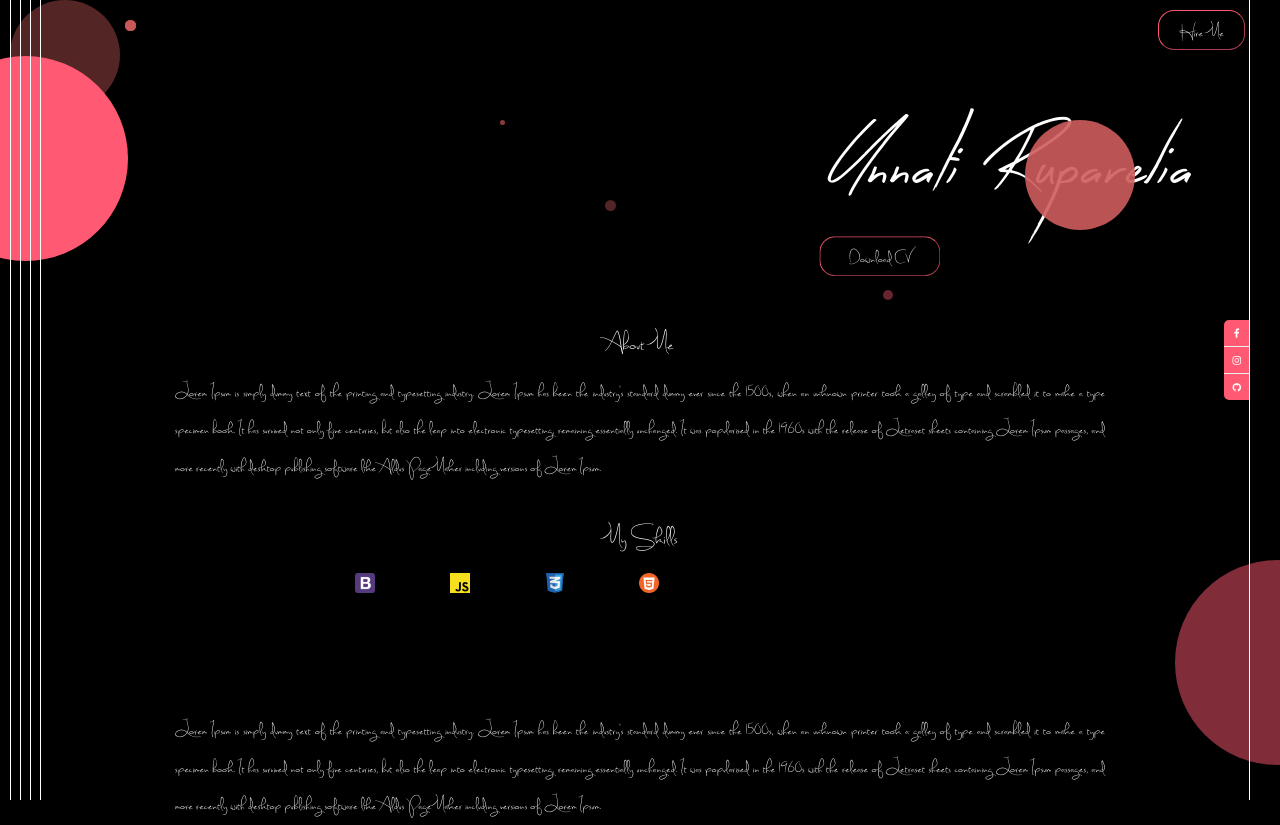
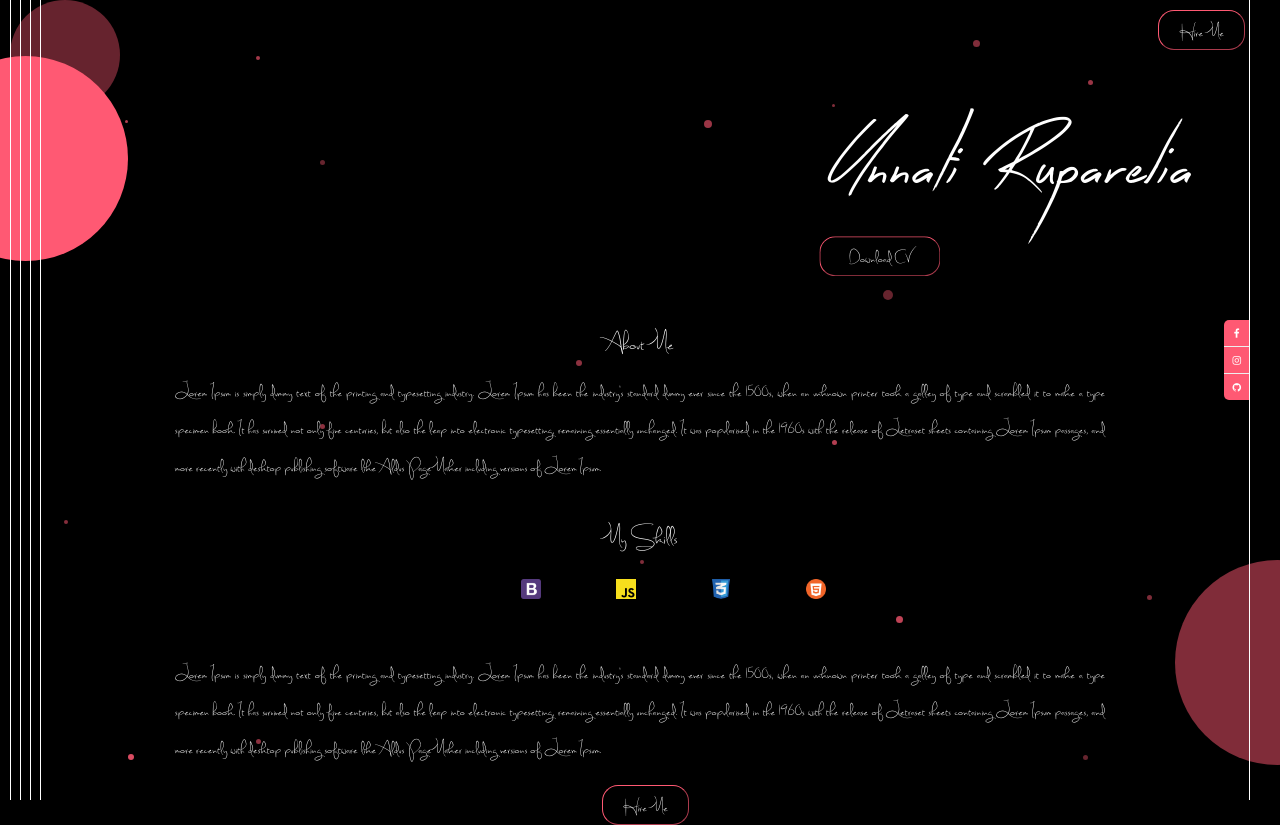
Before and after one commit to divyansh0908/template, a plain HTML site: page template.html in a window 1280 px wide. Drawn offline with nearby package versions, Linux system fonts and the light colour scheme.

Commit message:
final template

```diff
--- a/staatic/dot.css
+++ b/staatic/dot.css
@@ -9,124 +9,184 @@
   opacity: 50%;
 }
 .vl7 {
-    height: 11px;
-    width: 11px;
-    background-color: rgb(207, 93, 93);
+    height: 4px;
+    width: 4px;
+    background-color: #ff5973;
     border-radius: 50%;
-    position: absolute;
-    margin-left: 125px;
-    margin-top: 20px;
-    opacity: 40%;
+    position: fixed;
+    left: 50%;
+    top: 70%;
+    opacity: 50%;
   }
 
-  /*.vl8 {
-    height: 80px;
-    width: 80px;
-    background-color: rgb(207, 93, 93);
+  .vl8 {
+    height: 8px;
+    width: 8px;
+    background-color: #ff5973;
     border-radius: 50%;
-    position: absolute;
-    margin-left: 1400px;
-    margin-top: -320px;
-    opacity: 40%;
-  }*/
+    position: fixed;
+    left: 1400px;
+    top: 320px;
+    opacity: 650%;
+  }
   .vl9 {
-    height: 110px;
-    width: 110px;
-    background-color: rgb(207, 93, 93);
+    height: 3px;
+    width: 3px;
+    background-color: #ff5973;
     border-radius: 50%;
-    position: absolute;
-    margin-left: 1025px;
-    margin-top: 120px;
-    opacity: 90%;
+    position: fixed;
+    left: 125px;
+    top: 120px;
+    opacity: 70%;
   }
   .vl10 {
-    height: 11px;
-    width: 11px;
-    background-color: rgb(207, 93, 93);
+    height: 5px;
+    width: 5px;
+    background-color: #ff5973;
     border-radius: 50%;
-    position: absolute;
-    margin-left: 125px;
-    margin-top: 20px;
+    position: fixed;
+    left: 25%;
+    top: 20%;
     opacity: 40%;
   }
   .vl11 {
-    height: 11px;
-    width: 11px;
-    background-color: rgb(207, 93, 93);
+    height: 6px;
+    width: 6px;
+    background-color: #ff5973;
     border-radius: 50%;
-    position: absolute;
-    margin-left: 125px;
-    margin-top: 20px;
-    opacity: 40%;
+    position: fixed;
+    left: 45%;
+    top: 45%;
+    opacity: 55%;
   }
   .vl12 {
-    height: 11px;
-    width: 11px;
-    background-color: rgb(207, 93, 93);
+    height: 8px;
+    width: 8px;
+    background-color: #ff5973;
     border-radius: 50%;
-    position: absolute;
-    margin-left: 125px;
-    margin-top: 20px;
-    opacity: 40%;
+    position: fixed;
+    left: 55%;
+    top: 15%;
+    opacity: 60%;
   }
   .vl13 {
-    height: 11px;
-    width: 11px;
-    background-color: rgb(207, 93, 93);
+    height: 5px;
+    width: 5px;
+    background-color: #ff5973;
     border-radius: 50%;
-    position: absolute;
-    margin-left: 125px;
-    margin-top: 20px;
-    opacity: 40%;
+    position: fixed;
+    left: 65%;
+    top: 55%;
+    opacity: 70%;
   }
   .vl14 {
-    height: 11px;
-    width: 11px;
-    background-color: rgb(207, 93, 93);
+    height:5px;
+    width: 5px;
+    background-color: #ff5973;
     border-radius: 50%;
-    position: absolute;
-    margin-left: 125px;
-    margin-top: 20px;
-    opacity: 40%;
+    position: fixed;
+    left: 25%;
+    top: 53%;
+    opacity: 55%;
   }
   .vl15 {
-    height: 11px;
-    width: 11px;
-    background-color: rgb(207, 93, 93);
+    height: 5px;
+    width: 5px;
+    background-color: #ff5973;
     border-radius: 50%;
-    position: absolute;
-    margin-left: 125px;
-    margin-top: 20px;
-    opacity: 40%;
+    position: fixed;
+    left: 85%;
+    top: 10%;
+    opacity: 60%;
   }
   .vl16 {
-    height: 8px;
-    width: 8px;
-    background-color: rgb(207, 93, 93);
+    height: 7px;
+    width: 7px;
+    background-color: #ff5973;
     border-radius: 50%;
-    position: absolute;
-    margin: 250px;
-    margin-top: -10px;
-    opacity: 70%;
+    position: fixed;
+    left: 76%;
+    top: 5%;
+    opacity: 50%;
   }
   .vl17 {
-    height: 11px;
-    width: 11px;
-    background-color: rgb(207, 93, 93);
+    height: 4px;
+    width: 4px;
+    background-color: #ff5973;
     border-radius: 50%;
-    position: absolute;
-    margin-left: 605px;
-    margin-top: 200px;
-    opacity: 40%;
+    position: fixed;
+    left: 5%;
+    top: 65%;
+    opacity: 52%;
   }
 
   .vl18 {
     height: 5px;
     width: 5px;
-    background-color: rgb(207, 93, 93);
+    background-color: #ff5973;
     border-radius: 50%;
-    position: absolute;
-    margin-left: 500px;
-    margin-top: 120px;
+    position: fixed;
+    right: 15%;
+    bottom: 5%;
     opacity: 40%;
   }
+  .vl19 {
+    height: 5px;
+    width: 5px;
+    background-color: #ff5973;
+    border-radius: 50%;
+    position: fixed;
+    right: 10%;
+    bottom: 25%;
+    opacity: 49%;
+  }
+  .vl20 {
+    height: 6px;
+    width: 6px;
+    background-color: #ff5973;
+    border-radius: 50%;
+    position: fixed;
+    left: 10%;
+    bottom: 5%;
+    opacity: 85%;
+  }
+  .vl21 {
+    height: 5px;
+    width: 5px;
+    background-color: #ff5973;
+    border-radius: 50%;
+    position: fixed;
+    left: 20%;
+    bottom: 7%;
+    opacity: 55%;
+  }
+  .vl22 {
+    height: 4px;
+    width: 4px;
+    background-color: #ff5973;
+    border-radius: 50%;
+    position: fixed;
+    left: 20%;
+    top: 7%;
+    opacity: 64%;
+  }
+  .vl23 {
+    height: 7px;
+    width: 7px;
+    background-color: #ff5973;
+    border-radius: 50%;
+    position: fixed;
+    left: 70%;
+    top: 77%;
+    opacity: 75%;
+  }
+  .vl24 {
+    height: 3px;
+    width: 3px;
+    background-color: #ff5973;
+    border-radius: 50%;
+    position: fixed;
+    left: 65%;
+    top: 13%;
+    opacity: 50%;
+  }
--- a/template.html
+++ b/template.html
@@ -23,8 +23,26 @@
 <script src="https://kit.fontawesome.com/yourcode.js"></script>
 
 </head>
-<body>
-
+<body><div>
+    <div class="vl18"></div>
+    <div class="vl17"></div>
+    <div class="vl16"></div>
+    <div class="vl15"></div>
+    <div class="vl14"></div>
+    <div class="vl13"></div>
+    <div class="vl12"></div>
+    <div class="vl11"></div>
+    <div class="vl10"></div>
+    <div class="vl9"></div>
+    <div class="vl8"></div>
+    <div class="vl7"></div>
+    <div class="vl19"></div>
+    <div class="vl20"></div>
+    <div class="vl21"></div>
+    <div class="vl22"></div>
+    <div class="vl23"></div>
+    <div class="vl24"></div>
+    <div class="vl25"></div><div>
     <div>
         <button class="hr-me">Hire  Me</button></div>
 
@@ -44,17 +62,17 @@
         <div id="vl4"></div></div>
     </div>
 
-    <div class="icon-bar">
+    <!--<div class="icon-bar">
 
         <a href="#" class="fa fa-facebook" style="font-size:10px"></a>
         <hr>
         <a href="#" class="fa fa-instagram" style="font-size:10px"></a>
         <hr>
         <a href="#" class="fa fa-github" style="font-size:10px"></a>
-       <!-- <a href="#" class="facebook"><i class="fa fa-instagram"></i></a>
-        <a href="#" class="facebook"><i class="fa fa-github"></i></a>-->
+        <a href="#" class="facebook"><i class="fa fa-instagram"></i></a>
+        <a href="#" class="facebook"><i class="fa fa-github"></i></a>
 
-    </div>
+    </div>-->
     <span class="dot1"></span>
 
 
@@ -66,6 +84,17 @@
     <div class="text-containe">
         <h6 class="abt">About Me</h6>
         <p class="intro"> Lorem Ipsum is simply dummy text of the printing and typesetting industry. Lorem Ipsum has been the industry's standard dummy  ever since the 1500s, when an unknown printer took a galley of type and scrambled it to make a type specimen book. It has survived not only five centuries, but also the leap into electronic typesetting, remaining essentially unchanged. It was popularised in the 1960s with the release of Letraset sheets containing Lorem Ipsum passages, and more recently with desktop publishing software like Aldus PageMaker including versions of Lorem Ipsum.</p>
+        <div class="icon-bar">
+
+            <a href="#" class="fa fa-facebook" style="font-size:10px"></a>
+            <hr>
+            <a href="#" class="fa fa-instagram" style="font-size:10px"></a>
+            <hr>
+            <a href="#" class="fa fa-github" style="font-size:10px"></a>
+           <!-- <a href="#" class="facebook"><i class="fa fa-instagram"></i></a>
+            <a href="#" class="facebook"><i class="fa fa-github"></i></a>-->
+
+        </div>
     </div>
 <div class="skill">
         <h6 class="mysks">My Skills</h6>
@@ -76,22 +105,10 @@
             <a href="#" style="padding: 0px;" ><img src="./staatic/css2.png" style="width: 20px; height:20px;padding:0px"></a>
             <a href="#" style="padding: 0px;" ><img src="./staatic/html5-512.jpg" style="width: 20px; height:20px;padding:0px"></a></div>
             <p>Lorem Ipsum is simply dummy text of the printing and typesetting industry. Lorem Ipsum has been the industry's standard dummy ever since the 1500s, when an unknown printer took a galley of type and scrambled it to make a type specimen book. It has survived not only five centuries, but also the leap into electronic typesetting, remaining essentially unchanged. It was popularised in the 1960s with the release of Letraset sheets containing Lorem Ipsum passages, and more recently with desktop publishing software like Aldus PageMaker including versions of Lorem Ipsum.</p>
-
+            <button class="hr-me1">Hire  Me</button></div>
         </div>
     </div>
 
 
-    <div class="vl18"></div>
-    <div class="vl17"></div>
-    <div class="vl16"></div>
-    <div class="vl15"></div>
-    <div class="vl14"></div>
-    <div class="vl13"></div>
-    <div class="vl12"></div>
-    <div class="vl11"></div>
-    <div class="vl10"></div>
-    <div class="vl9"></div>
-    <div class="vl8"></div>
-    <div class="vl7"></div>
-    <div class="vl18"></div></div>
+    </div>
 </body></html>
--- a/templates/main.css
+++ b/templates/main.css
@@ -40,7 +40,7 @@ font-weight: 100;
   .dot2 {
     height: 110px;
     width: 110px;
-    background-color: rgb(207, 93, 93);
+    background-color: #ff5973;
     border-radius: 50%;
     position: fixed;
     margin-left: 10px;
@@ -112,7 +112,7 @@ font-weight: 100;
     background-color: #ff5973;
     opacity: 50%;
     border-radius: 50%;
-    position: absolute;
+    position: fixed;
     margin-left: 69%;
     margin-top: 290px;
     opacity: 40%;
@@ -248,14 +248,14 @@ font-weight: 100;
       position: relative;
       top:90px;
 
-      margin-left: 25%;
+      margin-left: 38%;
       margin-right: 25%;
-      max-width: 500px;
+      max-width: 900px;
 
     }
 
   .skill .icon-bar1 a {
-    display: inline-flex;
+    display: inline-block;
 
     align-items: center;
 
@@ -285,18 +285,18 @@ font-weight: 100;
     position: relative;
     margin-left: 175px;
     margin-right: 175px;
-    top: 200px;
+    top: 140px;
     text-align: justify;
   }
   .hr-me {
     background-color: black;
-    border-width: 1px;
-    border-color:  #ff5973;
+    border-width: 1.5px;
+    border-color:  #ff5973 ;
     color: white;
     font-family: sweetlybroken;
     font-size: 25px;
     padding: 0px 20px;
-
+    transition: all 0.3s ease;
     text-align: center;
     text-decoration: none;
     display: inline-block;
@@ -310,3 +310,26 @@ font-weight: 100;
     right: 35px;
     top: 10px;
   }
+  .hr-me1 {
+    background-color: black;
+    border-width: 1.5px;
+    border-color:  #ff5973 ;
+    color: white;
+    font-family: sweetlybroken;
+    font-size: 25px;
+    padding: 0px 20px;
+    transition: all 0.3s ease;
+    text-align: center;
+    text-decoration: none;
+    display: inline-block;
+
+    cursor: pointer;
+    border-radius: 16px;
+  }
+  .hr-me1{
+    position: relative;
+    background-color: black;
+   display: inline-block;
+   left: 47%;
+    top: 150px;
+  }
```
